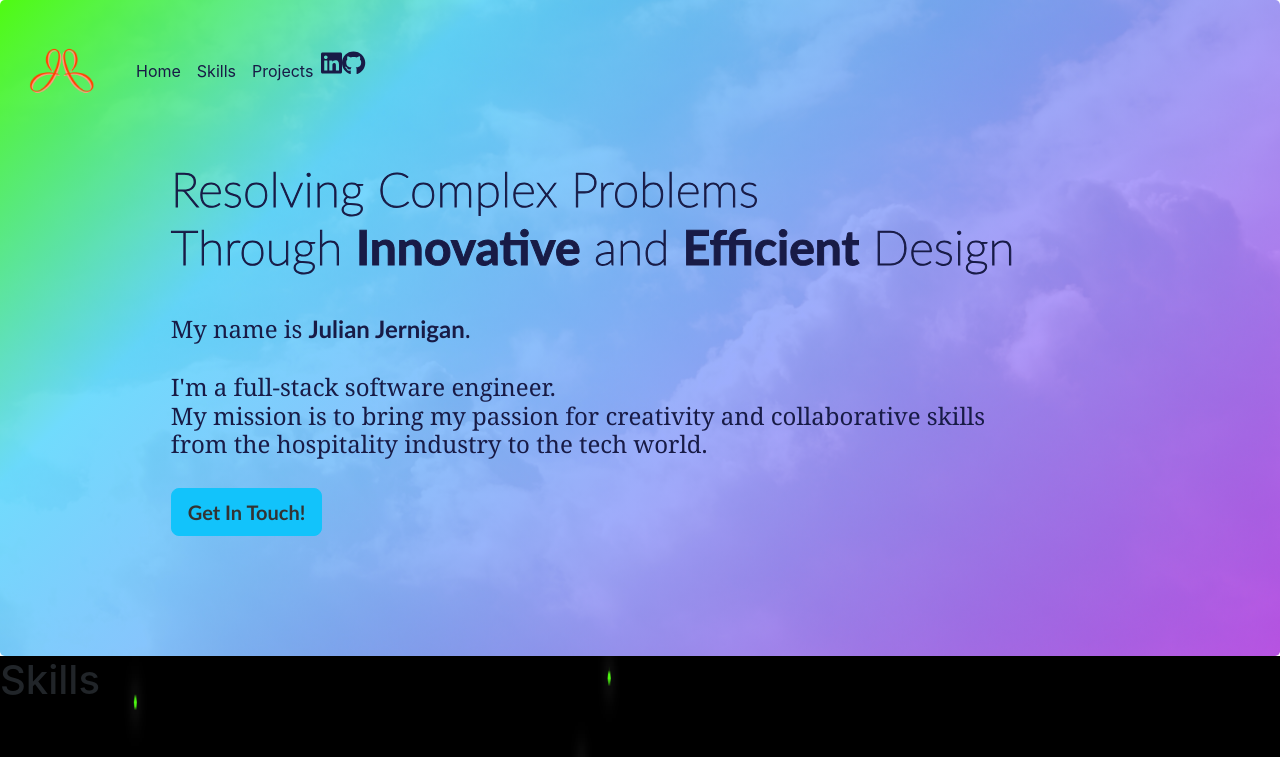
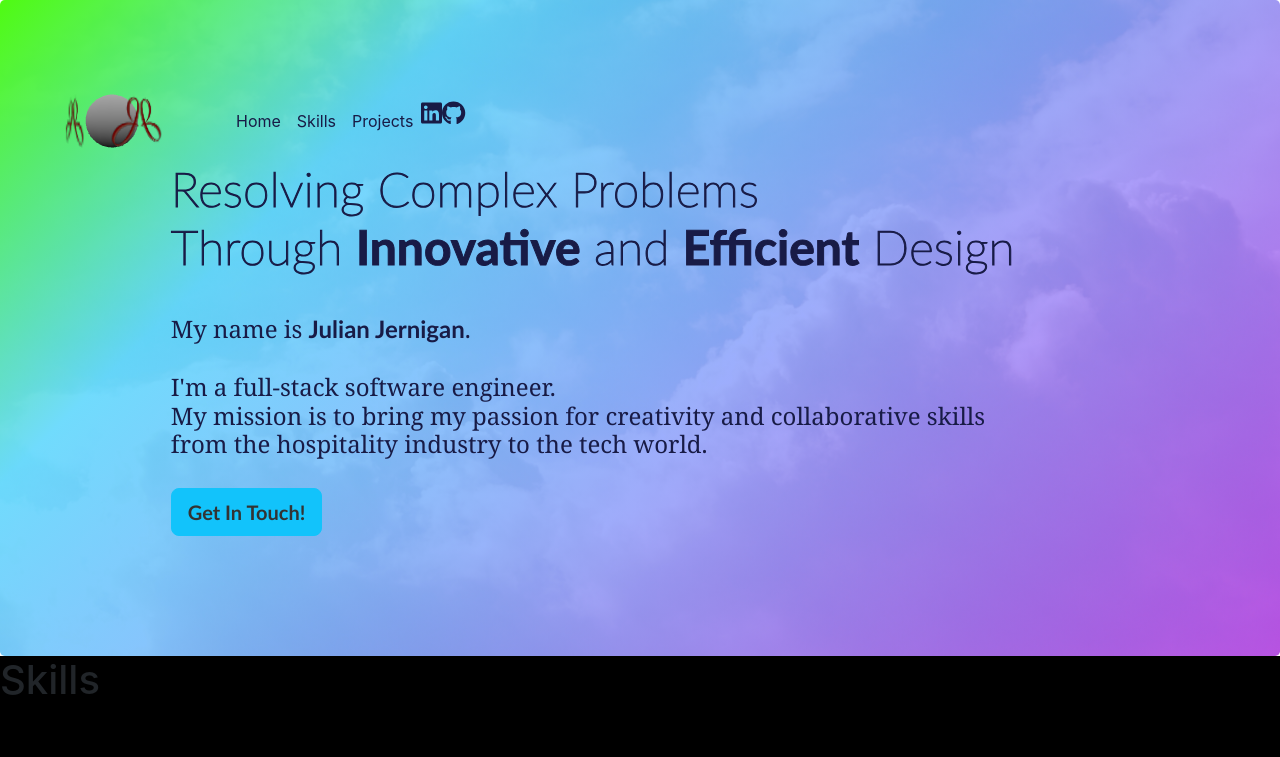
Before and after one commit to Job85/portfolio-site, a React (Create React App) app: page / in a window 1280 px wide. Shown: the top 757 px of the page. Built offline with nearby package versions, Linux system fonts and the light colour scheme; no server answers.

Commit message:
created 3D scene for logo display in NavBar

```diff
--- a/package.json
+++ b/package.json
@@ -9,6 +9,7 @@
     "@fortawesome/free-brands-svg-icons": "^6.2.0",
     "@fortawesome/free-solid-svg-icons": "^6.2.0",
     "@fortawesome/react-fontawesome": "^0.2.0",
+    "@react-three/fiber": "^8.13.0",
     "bootstrap": "^5.2.3",
     "classnames": "^2.3.2",
     "dotenv": "^16.0.3",
@@ -17,6 +18,7 @@
     "react-dom": "^18.2.0",
     "react-router-dom": "^6.3.0",
     "react-scripts": "5.0.1",
+    "three": "^0.152.2",
     "web-vitals": "^2.1.4"
   },
   "scripts": {
--- a/src/App.js
+++ b/src/App.js
@@ -3,12 +3,14 @@ import './App.scss';
 import './fonts/Benguiat Bold.ttf';
 import NavBar from './components/NavBar';
 import Hero from './components/Hero';
+import LogoCanvas from './components/LogoCanvas';
 
 function App() {
   return (
     <div className=''>
       <NavBar />
       <Hero />
+      <LogoCanvas />
     </div>
   );
 }
--- /dev/null
+++ b/src/bootstrap/scss/components/_canvas.scss
@@ -0,0 +1,12 @@
+.scene {
+    width: 200px;
+    height: 200px;
+}
+
+.canvas {
+    background: transparent;
+}
+
+.canvas>canvas {
+    display: flex !important;
+}
--- /dev/null
+++ b/src/components/Header/3DLogo.jsx
@@ -0,0 +1,38 @@
+import React, { useRef, useState } from "react";
+import { useLoader, useFrame } from "@react-three/fiber";
+import { TextureLoader, DoubleSide } from "three";
+
+const JJLogo = () => {
+    const texture = useLoader(TextureLoader, "/Julian's_Logo.png", (loader) => {
+        console.log(loader);
+    }, (error) => {
+        console.log(error);
+    });
+
+
+    const groupRef = useRef();
+    const [rotation, setRotation] = useState(0);
+
+    useFrame(() => {
+        setRotation((rotation) => rotation + 0.01);
+        groupRef.current.rotation.y = rotation
+    })
+    return (
+        <group ref={groupRef}>
+            <mesh>
+                <sphereGeometry args={[10, 15, 15]} />
+                <meshStandardMaterial color={"white"} />
+            </mesh>
+            <mesh>
+                <boxGeometry args={[30, 30, 30]} />
+                <meshStandardMaterial
+                    map={texture}
+                    transparent={true}
+                // side={DoubleSide}
+                />
+            </mesh>
+        </group>
+    )
+}
+
+export default JJLogo
--- a/src/components/Header/Logo.jsx
+++ b/src/components/Header/Logo.jsx
@@ -1,6 +1,7 @@
 import React from 'react';
 import logo from '../../assets/logo.png';
-import '../../scss/components/_logo.scss';
+import '../../bootstrap/scss/components/_logo.scss';
+// '../../scss/components/_logo.scss';
 
 const Logo = () => {
     return (
--- a/src/components/Hero.jsx
+++ b/src/components/Hero.jsx
@@ -13,7 +13,7 @@ const Hero = () => {
                 <Home />
             </div>
             <div className="page">
-                <FirefliesBackground />
+                {/* <FirefliesBackground /> */}
                 <Skills />
                 <Projects />
             </div>
--- /dev/null
+++ b/src/components/LogoCanvas.jsx
@@ -0,0 +1,26 @@
+import React, { Suspense } from "react";
+import { Canvas } from "@react-three/fiber";
+import JJLogo from "./Header/3DLogo";
+import "../bootstrap/scss/components/_canvas.scss";
+
+const LogoCanvas = () => {
+
+    return (
+        <div className="scene">
+            <Canvas
+                shadows
+                className="canvas"
+                camera={{
+                    position: [-50, 0, 5]
+                }}
+            >
+                <hemisphereLight args={["#fff", '#333', 1]} />
+                <Suspense fallback={null}>
+                    <JJLogo />
+                </Suspense>
+            </Canvas>
+        </div>
+    )
+}
+
+export default LogoCanvas
--- a/src/components/NavBar.jsx
+++ b/src/components/NavBar.jsx
@@ -5,6 +5,7 @@ import logo from '../assets/logo.png';
 import Container from 'react-bootstrap/Container';
 import Navbar from 'react-bootstrap/Navbar';
 import Nav from 'react-bootstrap/Nav'
+import LogoCanvas from "./LogoCanvas";
 import '../bootstrap/scss/layout/_navigation.scss';
 
 const NavBar = () => {
@@ -33,9 +34,9 @@ const NavBar = () => {
             className={colorChange ? 'pt-3 pb-0 sticky-top colorChange' : 'pt-3 pb-0 sticky-top'}
             id="navbar"
         >
-            <Container className="me-100">
+            <Container className="d-flex justify-items-center me-100">
                 <Navbar.Brand className="" href="#">
-                    <img src={logo} alt="" className="logo" />
+                    <LogoCanvas />
                 </Navbar.Brand>
                 <Navbar.Toggle aria-controls="responsive-navbar-nav" />
                 <Navbar.Collapse className="me-100" id="responsive-navbar-nav">
```
Also changed, not shown: public/Julian's_Logo.png (added), 1 other file (tests, documents, lock files or other folders).
